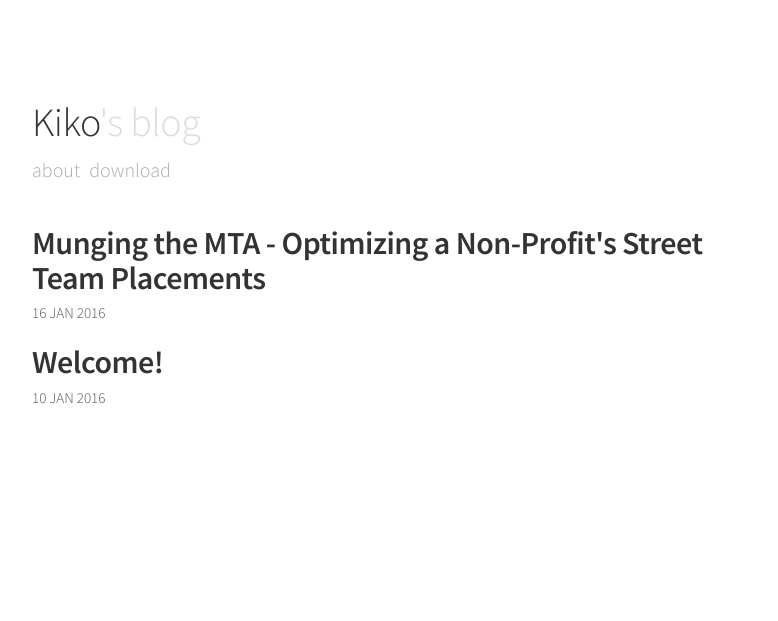
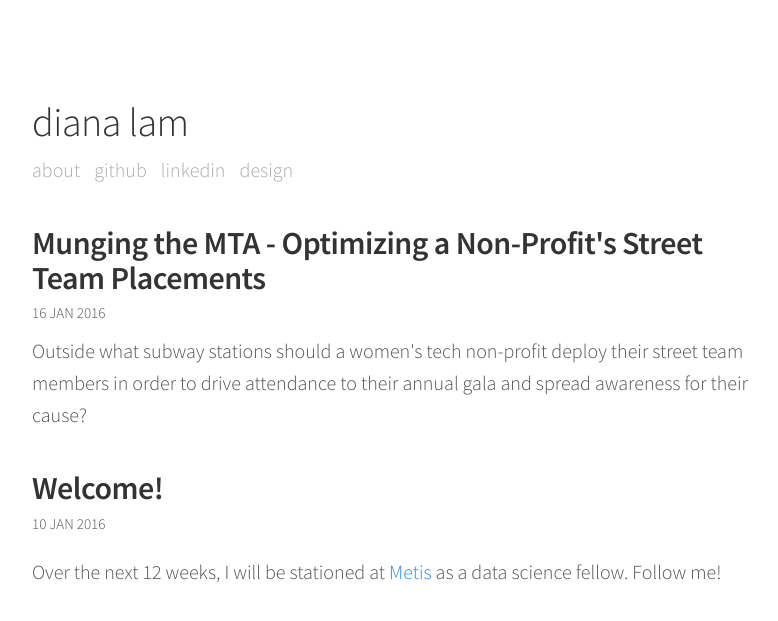
Before and after one commit to dianalam/dianalam.github.io, a Jekyll site: the page built from index.html, in a window 1280 px wide. Shown: the top 621 px of the page, without its empty margins (248-1026 px from the left). Built offline with Jekyll 4.4.1, drawn with Linux system fonts in a browser that asks for light colours; Markdown is read by kramdown in place of the engine named in the settings.

Commit message:
layout fix

```diff
--- a/_config.yml
+++ b/_config.yml
@@ -3,10 +3,10 @@
 # # # # # # # #
 
 # Basic
-name:               "Kiko"
+name:               "diana lam"
 
 # URL
-baseurl:            "/Kiko"
+baseurl:            ""
 #baseurl:            "" #For Root Domain
 permalink:          /:year/:month/:day/:title.html
 
@@ -15,10 +15,14 @@ markdown:           rdiscount
 
 # Navigation
 nav:
-  - name:           "About"
-    href:           "//gfjaru.github.io/Kiko/about"
-  - name:           "Download"
-    href:           "//github.com/gfjaru/Kiko/releases"
+  - name:           "about"
+    href:           "/about"
+  - name:           "github"
+    href:           "https://github.com/dianalam"
+  - name:           "linkedin"
+    href:           "https://www.linkedin.com/in/diana-lam-45a48726"
+  - name:           "design"
+    href:           "https://dianalam.carbonmade.com"
 
 # Sass
 sass:
--- a/_posts/2016-01-16-munging-mta.md
+++ b/_posts/2016-01-16-munging-mta.md
@@ -1,6 +1,7 @@
 ---
 layout: post
 title: Munging the MTA - Optimizing a Non-Profit's Street Team Placements
+excerpt: Outside what subway stations should a women's tech non-profit deploy their street team members in order to drive attendance to their annual gala and spread awareness for their cause?
 ---
 
 As a lifelong New Yorker, I've come to find street team canvassers to be a common occurence during my daily commutes. I've always wondered how effective these teams are and how they decide to place themselves--anyone who has observed the interaction of strangers in New York City before will tell you that canvassers are not typically met with enthusiasm. Rather, people tend to go out of their way to avoid interaction. For my first project at my data science fellowship at Metis, I was asked to dive into exactly this question--**outside what subway stations should a women's tech non-profit deploy their street team members in order to drive attendance to their annual gala and spread awareness for their cause?**
--- a/index.html
+++ b/index.html
@@ -3,7 +3,7 @@ layout: default
 ---
 <header class="masthead">
   <h1 class="masthead-title">
-    <a href="{{ site.baseurl }}/">{{ site.name }}<span>&#39;s blog</span></a>
+    <a href="{{ site.baseurl }}/">{{ site.name }}</a>
   </h1>
   <nav class="masthead-nav">
     {% for nav in site.nav %}
@@ -23,6 +23,7 @@ layout: default
     <div class="list-post-date">
       <time>{{ post.date | date_to_string }}</time>
     </div>
+    <p class="list-post-description">{{ post.excerpt }}</p>
   </div>
 {% endfor %}
 {% endif %}
--- a/style.scss
+++ b/style.scss
@@ -310,6 +310,7 @@ tbody tr:nth-child(odd) th {
     a {
       color: #aaa;
       font-weight: 300;
+      margin-right: 5px;
       text-transform: lowercase;
       -webkit-transition: all .2s ease;
          -moz-transition: all .2s ease;
@@ -347,6 +348,10 @@ tbody tr:nth-child(odd) th {
 }
 
 .list {
+  &-item {
+    margin-bottom: 2rem;
+  }
+
   &-post-title {
     margin-bottom: .25rem;
 
@@ -360,7 +365,7 @@ tbody tr:nth-child(odd) th {
     }
   }
   &-post-date {
-    margin-bottom: 1rem;
+    margin-bottom: .5rem;
     font-size: .75rem;
     text-transform: uppercase;
   }
```
Also changed, not shown: about.md (+8 -2 lines).
